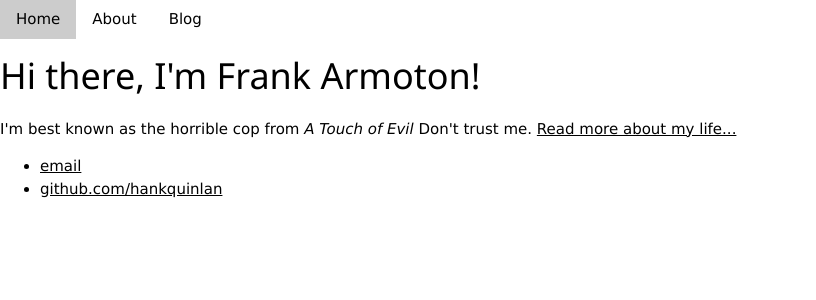
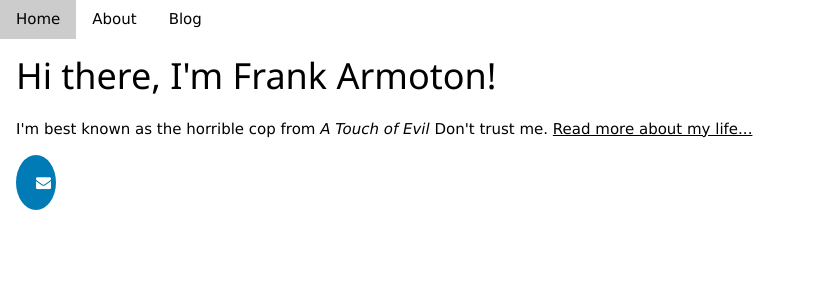
Before and after one commit to seme/seme.github.io, a Jekyll site: the page built from index.html, in a window 1280 px wide. Shown: the top 300 px of the page, without its empty margins (0-816 px from the left). Built offline with Jekyll 4.4.1, drawn with Linux system fonts in a browser that asks for light colours; comment, search, counter and statistics services are not loaded.

Commit message:
muotoilua

```diff
--- a/_layouts/default.html
+++ b/_layouts/default.html
@@ -5,7 +5,8 @@
             <!-- link to main stylesheet -->
             <link rel="stylesheet" href="https://www.w3schools.com/w3css/4/w3.css">
             <link rel="stylesheet" href="https://www.w3schools.com/lib/w3-theme-light-blue.css">
-			<link rel="stylesheet" type="text/css" href="/css/main.css">
+            <link rel="stylesheet" type="text/css" href="/css/main.css">
+            <link rel="stylesheet" href="https://cdnjs.cloudflare.com/ajax/libs/font-awesome/4.7.0/css/font-awesome.min.css">
 		</head>
 		<body>
             <div class="w3-bar w3-theme-d2">
@@ -13,17 +14,15 @@
                 <a href="/about" class="w3-bar-item w3-button">About</a>
                 <a href="/blog" class="w3-bar-item w3-button">Blog</a>
             </div>
-			<div class="container">
+			<div class="w3-container">
 
 			{{ content }}
 
             </div><!-- /.container -->
 
-			<footer>
-	    		<ul>
-	        		<li><a href="mailto:hankquinlanhub@gmail.com">email</a></li>
-	        		<li><a href="https://github.com/hankquinlan">github.com/hankquinlan</a></li>
-				</ul>
+			<footer class="w3-container w3-theme-d1>
+                <a href="https://www.linkedin.com" class="fa fa-linkedin"></a>
+                <a href="mailto:xxx@gmail.com" class="fa fa-envelope"></a>
 			</footer>
 		</body>
 	</html>
--- a/css/main.css
+++ b/css/main.css
@@ -7,3 +7,29 @@
 code {
     background-color: #fafafa;
 }
+
+/* Style all font awesome icons */
+.fa {
+    padding: 20px;
+    font-size: 30px;
+    width: 30px;
+    text-align: center;
+    text-decoration: none;
+    border-radius: 50%;
+  }
+
+  /* Add a hover effect if you want */
+  .fa:hover {
+    opacity: 0.7;
+  }
+
+  /* Set a specific color for each brand */
+  .fa-linkedin {
+    background: #007bb5;
+    color: white;
+  }
+
+  .fa-envelope {
+    background: #007bb5;
+    color: white;
+  }
```
